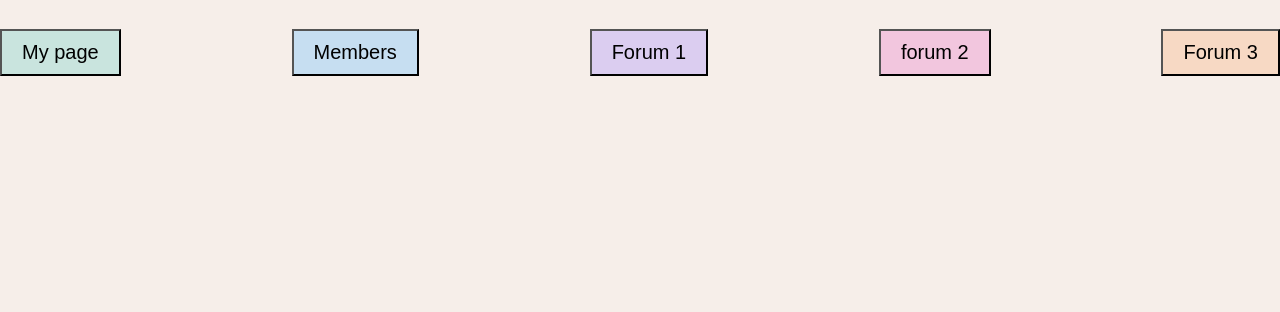
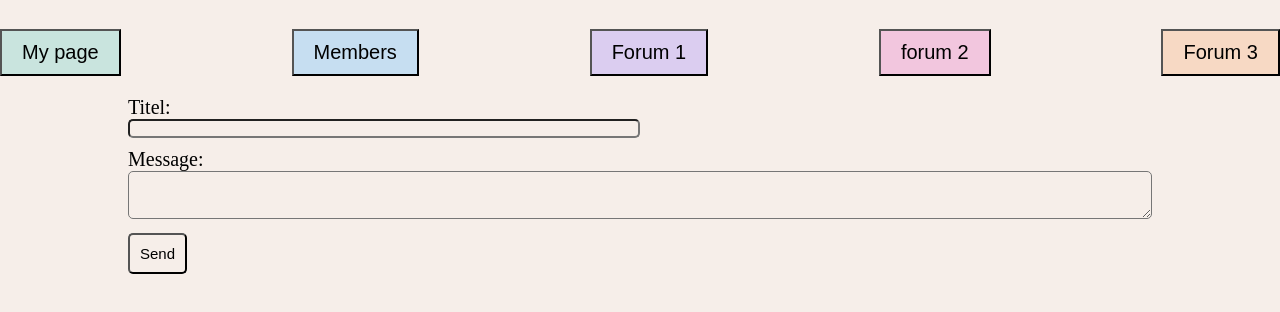
Before and after one commit to kamyoo/FE23-js2-slutprojekt-discussify, a website built with Parcel: page src/index.html in a window 1280 px wide. Both pictures are taken after a click on the button "Forum 1". Shown: the part 118-430 px from the top of the page. Built offline with nearby package versions, Linux system fonts and the light colour scheme.

Commit message:
forum css, function

```diff
--- a/src/css/style.css
+++ b/src/css/style.css
@@ -40,3 +40,29 @@ button{
 #forum3{
     background-color: #F7D9C4;
 }
+#formContainer{
+    align-items: center;
+    justify-content: center;
+    margin: 20px auto;
+    width: 80%;
+}
+
+#formContainer input[type='text']{
+    width: 50%;
+    border-radius: 5px;
+    margin-bottom: 10px;
+}
+#formContainer textarea{
+    width: 100%;
+    border-radius: 5px;
+    height: 3rem;
+    margin-bottom: 10px;
+}
+#formContainer label{
+    font-size: 20px;
+}
+#formContainer input[type='submit']{
+    padding: 10px;
+    border-radius: 5px;
+    font-size: 15px;
+}
--- a/src/index.html
+++ b/src/index.html
@@ -21,6 +21,12 @@
                 <button id="forum2">forum 2</button>
                 <button id="forum3">Forum 3</button>
             </div>
+
+            <div id="formContainer"></div>
+
+            <div id="forum1Container"></div>
+            <div id="forum2Container"></div>
+            <div id="forum3Container"></div>
         </main>
 
 
--- a/src/main.ts
+++ b/src/main.ts
@@ -0,0 +1,7 @@
+import { displayForm } from "./modules/displayForum";
+
+document.addEventListener('DOMContentLoaded', () =>{
+    document.getElementById('forum1')?.addEventListener('click', () => displayForm('forum1'));
+    document.getElementById('forum2')?.addEventListener('click', () => displayForm('forum2'));
+    document.getElementById('forum3')?.addEventListener('click', () => displayForm('forum3'));
+});
--- /dev/null
+++ b/src/modules/displayForum.ts
@@ -0,0 +1,19 @@
+
+export function displayForm(forumId: string){
+    const formContainer = document.getElementById('formContainer');
+    if (!formContainer) return;
+
+    formContainer.innerHTML = '';
+
+    const forumForm = `
+    <form id="${forumId}Form">
+        <label for="title">Titel:</label><br>
+        <input type="text" id="title" name="title" required><br>
+        <label for="message">Message:</label><br>
+        <textarea id="message" name="message" required></textarea><br>
+        <input type="submit" value="Send">
+    </form>`;
+
+
+    formContainer?.insertAdjacentHTML('beforeend', forumForm);
+}
```
